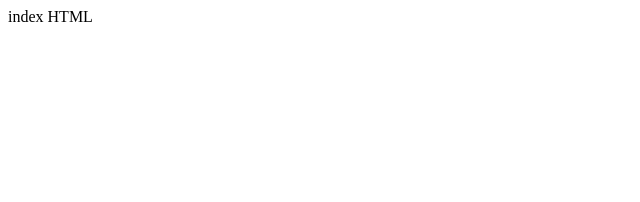
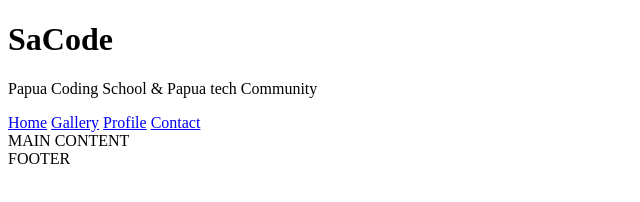
Before and after one commit to efatigeovaniisir/sacode-html-day02, a plain HTML site: page index.html in a window 1280 px wide. Shown: the whole page, without its empty margins (0-640 px from the left). Drawn offline with Linux system fonts and the light colour scheme.

Commit message:
update index.html

```diff
--- a/index.html
+++ b/index.html
@@ -1 +1,37 @@
-index HTML
+<!DOCTYPE html>
+<html>
+<head>
+<title>Sacode</title>
+</head>
+<body>
+
+<!-- header start -->
+<header>
+	<h1>SaCode</h1>
+	<p>Papua Coding School & Papua tech Community</p>
+</header>
+<!-- header end -->
+
+<!-- nav start -->
+<nav>
+	<a href="index.html">Home</a>
+	<a href="gallery.html">Gallery</a>
+	<a href="profile.html">Profile</a>
+	<a href="contact.html">Contact</a>
+</nav>
+<!-- nav end -->
+
+<!-- main content start -->
+<section>
+	MAIN CONTENT
+</section>
+<!-- main content end -->
+
+<!-- footer start -->
+<footer>
+	FOOTER
+</footer>
+<!-- footer end -->
+
+</body>
+</html>
```
